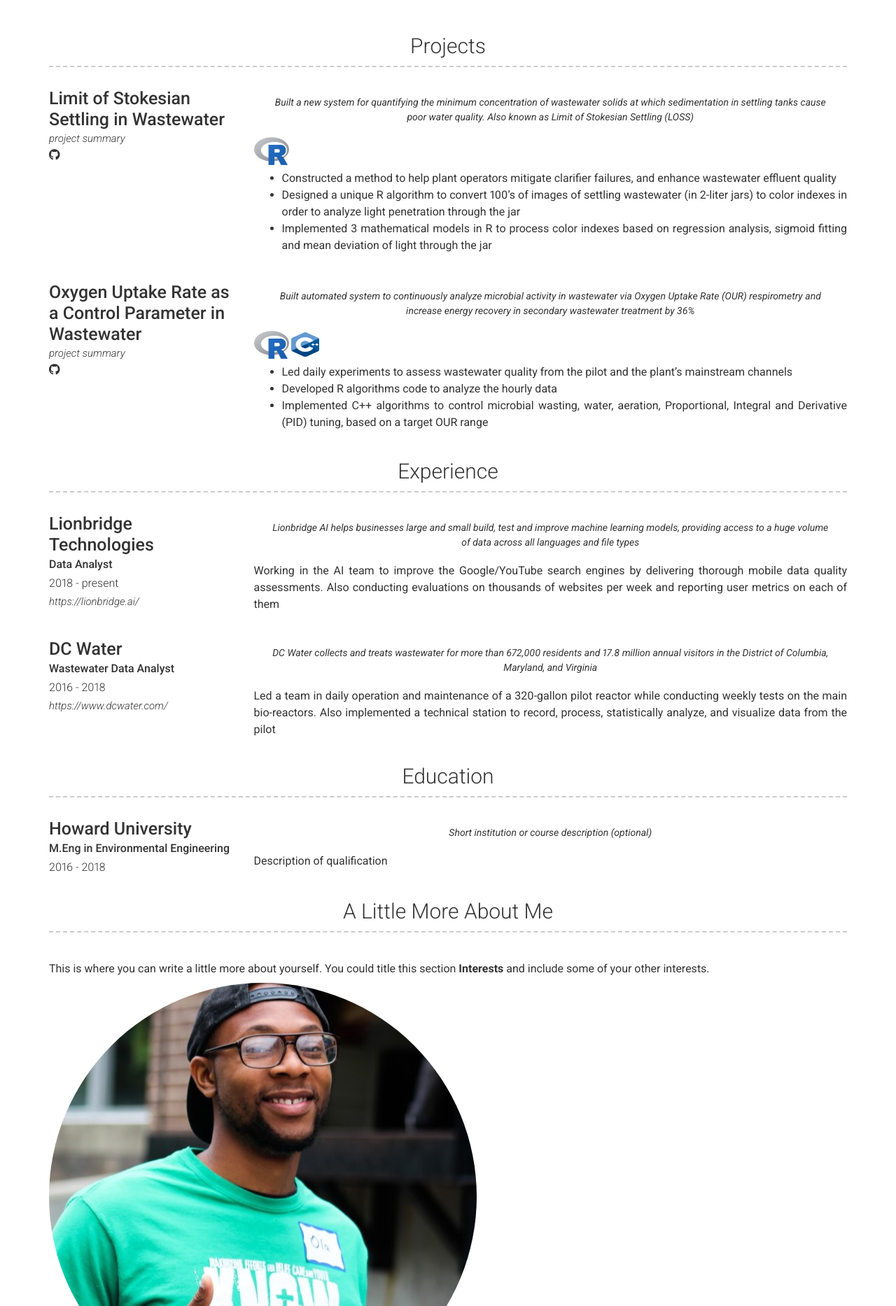
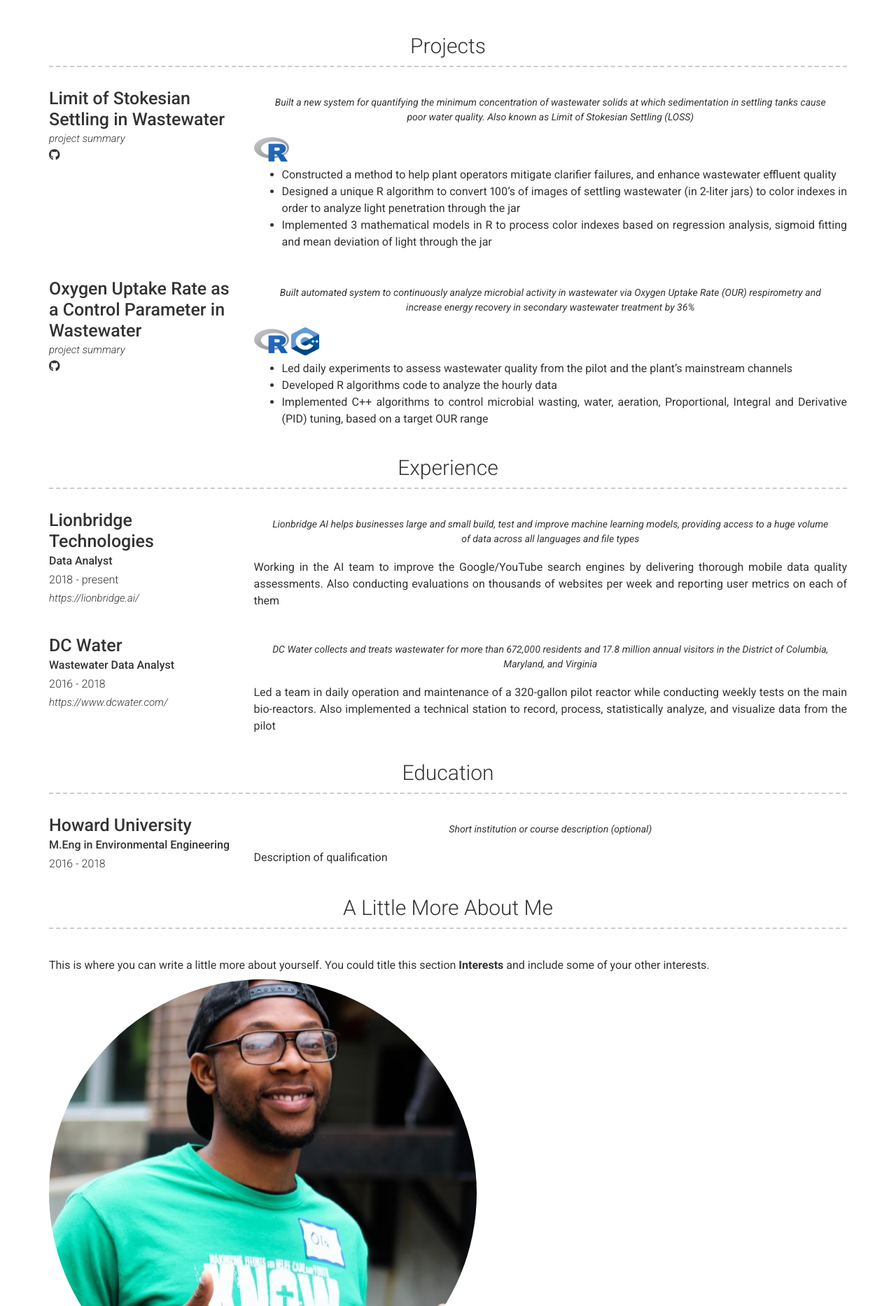
Before and after one commit to OlaOlagunju/cloudgeek.com.ng, a Jekyll site: the page built from index.md, in a window 1280 px wide. Shown: the part 531-2398 px from the top of the page at 70% size. Built offline with Jekyll 4.4.1, drawn with Linux system fonts in a browser that asks for light colours; nearby versions of some CDN libraries.

Commit message:
Update _config.yml

```diff
--- a/_config.yml
+++ b/_config.yml
@@ -77,7 +77,7 @@
         quote: >
           Built a new system for quantifying the minimum concentration of wastewater solids at which sedimentation in settling tanks cause poor water quality. Also known as Limit of Stokesian Settling (LOSS)
         description: | #
-          <img src="/images/rlogo.png" width="50" height="40" />
+          <img src="/images/rlogo.png" width="50" height="35" />
           - Constructed a method to help plant operators mitigate clarifier failures, and enhance wastewater effluent quality
           - Designed a unique R algorithm to convert 100’s of images of settling wastewater (in 2-liter jars) to color indexes in order to analyze light penetration through the jar
           - Implemented 3 mathematical models in R to process color indexes based on regression analysis, sigmoid fitting and mean deviation of light through the jar
@@ -95,7 +95,7 @@
         quote: >
           Built automated system to continuously analyze microbial activity in wastewater via Oxygen Uptake Rate (OUR) respirometry and increase energy recovery in secondary wastewater treatment by 36%
         description: | # this will include new lines to allow paragraphs
-          <img src="/images/rlogo.png" width="50" height="40" /> <img src="/images/c.png" width="40" height="35" />
+          <img src="/images/rlogo.png" width="50" height="35" /> <img src="/images/c.png" width="40" height="40" />
           - Led daily experiments to assess wastewater quality from the pilot and the plant’s mainstream channels
           - Developed R algorithms code to analyze the hourly data
           - Implemented C++ algorithms to control microbial wasting, water, aeration, Proportional, Integral and Derivative (PID) tuning, based on a target OUR range
```
